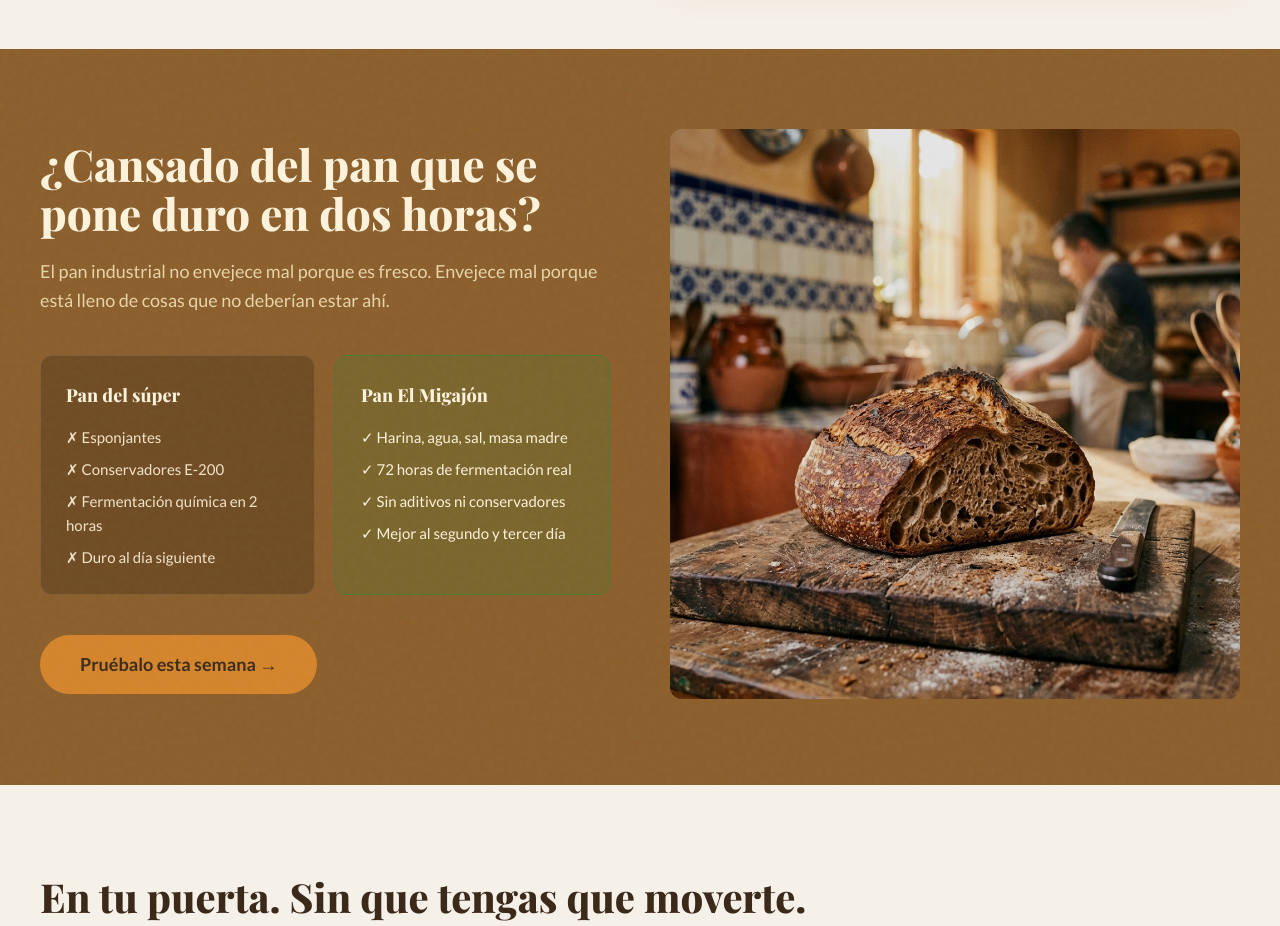
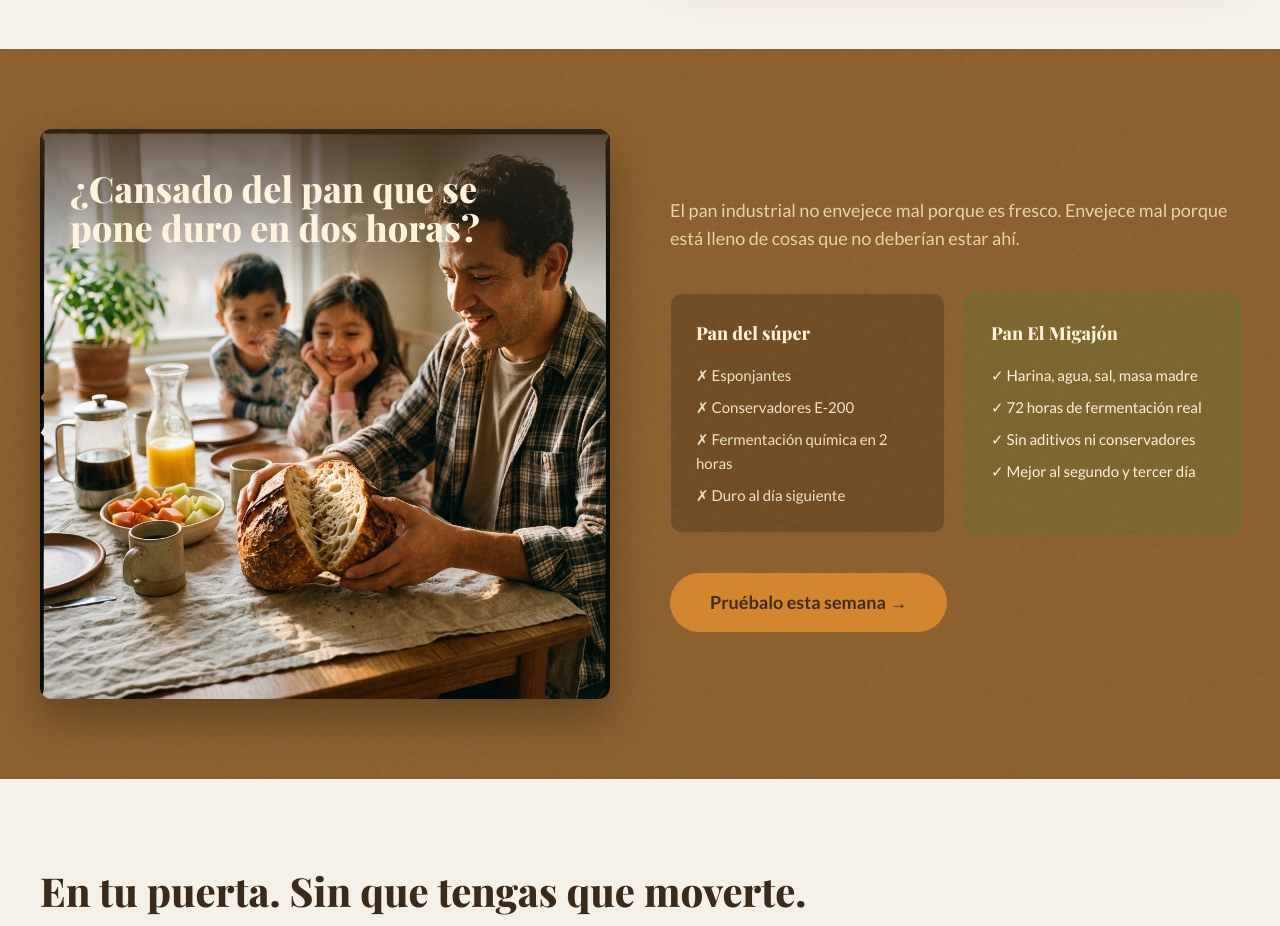
Before and after one commit to Eduardo-Rius/elmigajon-marketing, a React (Vite) app: page / in a window 1280 px wide. Shown: the part 1900-2826 px from the top of the page. Built offline with nearby package versions, Linux system fonts and the light colour scheme; a web font is replaced by a local one.

Commit message:
style: update section 3 image and layout with overlaid headline

```diff
--- a/src/components/SupermarketProblem.jsx
+++ b/src/components/SupermarketProblem.jsx
@@ -1,25 +1,42 @@
 import React from 'react';
-import sourdoughImg from '../assets/sourdough-loaf.png';
+import breakfastImg from '../assets/family-breakfast-bread.png';
 
 const SupermarketProblem = () => {
   return (
     <section className="reveal" style={{ backgroundColor: 'var(--color-primary-dark)', color: 'var(--color-text-light)' }}>
       <div className="texture-overlay"></div>
-      <div style={{ maxWidth: '1200px', margin: '0 auto', display: 'grid', gridTemplateColumns: 'repeat(auto-fit, minmax(300px, 1fr))', gap: '60px', alignItems: 'center' }}>
+      <div style={{ maxWidth: '1200px', margin: '0 auto', display: 'grid', gridTemplateColumns: 'repeat(auto-fit, minmax(350px, 1fr))', gap: '60px', alignItems: 'center' }}>
 
-        <div style={{ order: 2 }}>
+        {/* Left Side: Image with overlaid headline */}
+        <div style={{ position: 'relative', borderRadius: '12px', overflow: 'hidden', boxShadow: '0 20px 40px rgba(0,0,0,0.3)' }}>
           <img
-            src={sourdoughImg}
-            alt="Pan artesanal"
+            src={breakfastImg}
+            alt="Desayuno familiar con pan artesanal"
             loading="lazy"
-            style={{ width: '100%', borderRadius: '12px', filter: 'brightness(0.9)' }}
+            style={{ width: '100%', aspectRatio: '1/1', objectFit: 'cover', display: 'block' }}
           />
+          <div style={{
+            position: 'absolute',
+            top: 0,
+            left: 0,
+            right: 0,
+            padding: '40px 30px',
+            background: 'linear-gradient(to bottom, rgba(59, 42, 26, 0.8) 0%, rgba(59, 42, 26, 0) 100%)',
+            zIndex: 1
+          }}>
+            <h2 style={{
+              fontSize: 'clamp(24px, 4vw, 36px)',
+              lineHeight: 1.1,
+              color: 'var(--color-text-light)',
+              maxWidth: '90%'
+            }}>
+              ¿Cansado del pan que se pone duro en dos horas?
+            </h2>
+          </div>
         </div>
 
-        <div style={{ order: 1 }}>
-          <h2 style={{ fontSize: 'clamp(28px, 5vw, 44px)', marginBottom: '20px', lineHeight: 1.1 }}>
-            ¿Cansado del pan que se pone duro en dos horas?
-          </h2>
+        {/* Right Side: Comparison and Text */}
+        <div>
           <p style={{ color: 'var(--color-subtext-light)', fontSize: '18px', marginBottom: '40px' }}>
             El pan industrial no envejece mal porque es fresco. Envejece mal porque está lleno de cosas que no deberían estar ahí.
           </p>
```
Also changed, not shown: src/assets/family-breakfast-bread.png (added).
